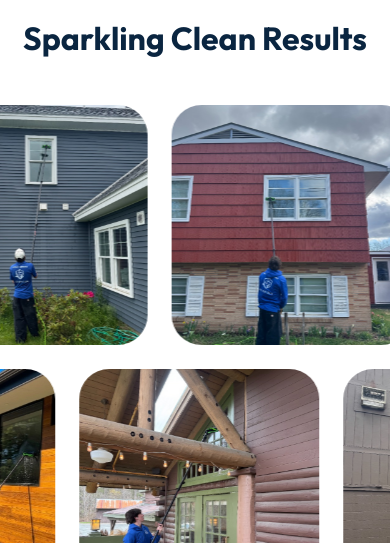
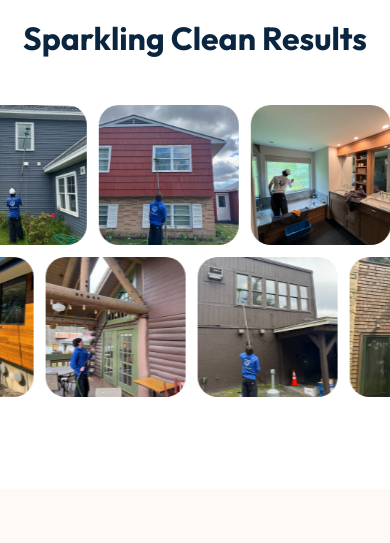
Before and after one commit to hydroheroesvt/hydroheroesvt, a website: page index.html in a window 390 px wide. Shown: the part 2184-2727 px from the top of the page. Drawn offline with Linux system fonts and the light colour scheme; files whose address does not match are found by name.

Commit message:
style: reduce gallery image size on mobile to show more items

```diff
--- a/index.html
+++ b/index.html
@@ -56,7 +56,7 @@
     <link rel="preconnect" href="https://fonts.gstatic.com" crossorigin>
     <link href="https://fonts.googleapis.com/css2?family=Outfit:wght@300;400;500;600;700;800&display=swap"
         rel="stylesheet">
-    <link rel="stylesheet" href="styles.css?v=30">
+    <link rel="stylesheet" href="styles.css?v=31">
 
     <script type="application/ld+json">
     {
--- a/styles.css
+++ b/styles.css
@@ -930,8 +930,16 @@
 
 @media (max-width: 768px) {
     .marquee-item {
-        width: 240px;
-        height: 240px;
+        width: 140px;
+        height: 140px;
+        border-radius: var(--radius-lg, 12px);
+    }
+    .marquee-row {
+        margin-bottom: 12px;
+    }
+    .marquee-group {
+        gap: 12px;
+        padding-right: 12px;
     }
 }
 
```
